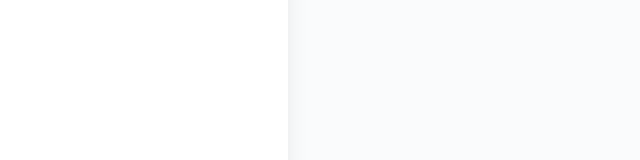
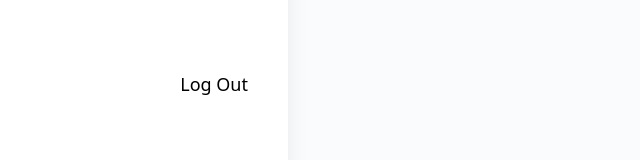
Before and after one commit to pjra99/stock-overflow, a React (Create React App) app: page / in a window 1280 px wide. Shown: the part 530-690 px from the top of the page, without its empty margins (0-640 px from the left). Built offline with nearby package versions, Linux system fonts and the light colour scheme.

Commit message:
--add: logout button

```diff
--- a/src/Screens/Home.js
+++ b/src/Screens/Home.js
@@ -1,14 +1,15 @@
 import { useState } from "react";
+import { Link } from "react-router-dom";
 function Home() {
   const [reportVisibility, setReportVisibility] = useState("none");
 
   return (
     <div>
-      <div className="h-screen bg-white w-72 shadow-xl">
-        <div className="italic text-darkblue text-sm ml-5 mt-5 mb-5">
+      <div className="h-screen bg-white w-72 shadow-xl pr-10">
+        <div className="italic text-darkblue text-sm ml-5 mt-5 mb-5 ">
           Stock Overflow
         </div>
-        <div className="flex pl-6 pt-10 pb-2 w-56 ">
+        <div className="flex pl-6 pt-10 pb-2 ">
           <img src="user.svg" />
           <span className="ml-4">User</span>
           <img src="down-arrow.svg" className="ml-36" />
@@ -62,6 +63,9 @@ function Home() {
           <img src="chart.svg" />
           <span className="ml-3"> Portfolio</span>
         </div>
+        <Link to="signin">
+          <div className="float-right mt-64 text-lg">Log Out</div>
+        </Link>
       </div>
     </div>
   );
--- a/src/Screens/SignIn.js
+++ b/src/Screens/SignIn.js
@@ -1,8 +1,10 @@
 import { useState } from "react";
+import { useNavigate } from "react-router-dom";
 
 function SignIn() {
   const [mail, setMail] = useState("");
   const [pass, setPass] = useState("");
+  const navigate = useNavigate();
 
   function Validate() {
     if (mail === "" && pass === "") {
@@ -17,7 +19,7 @@ function SignIn() {
       alert("Password Required!");
       return;
     }
-    alert("Successful Login!");
+    navigate("/");
   }
   return (
     <div className="bg-background h-screen">
```
